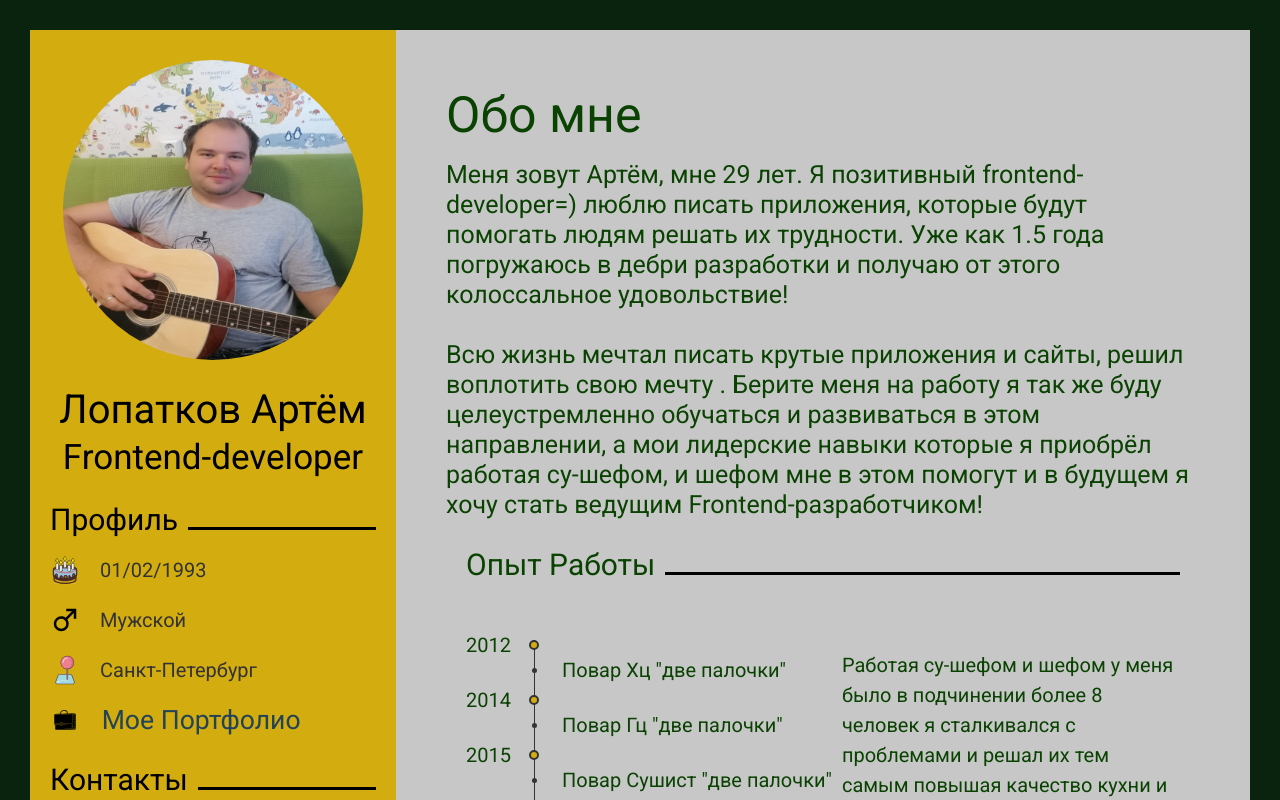
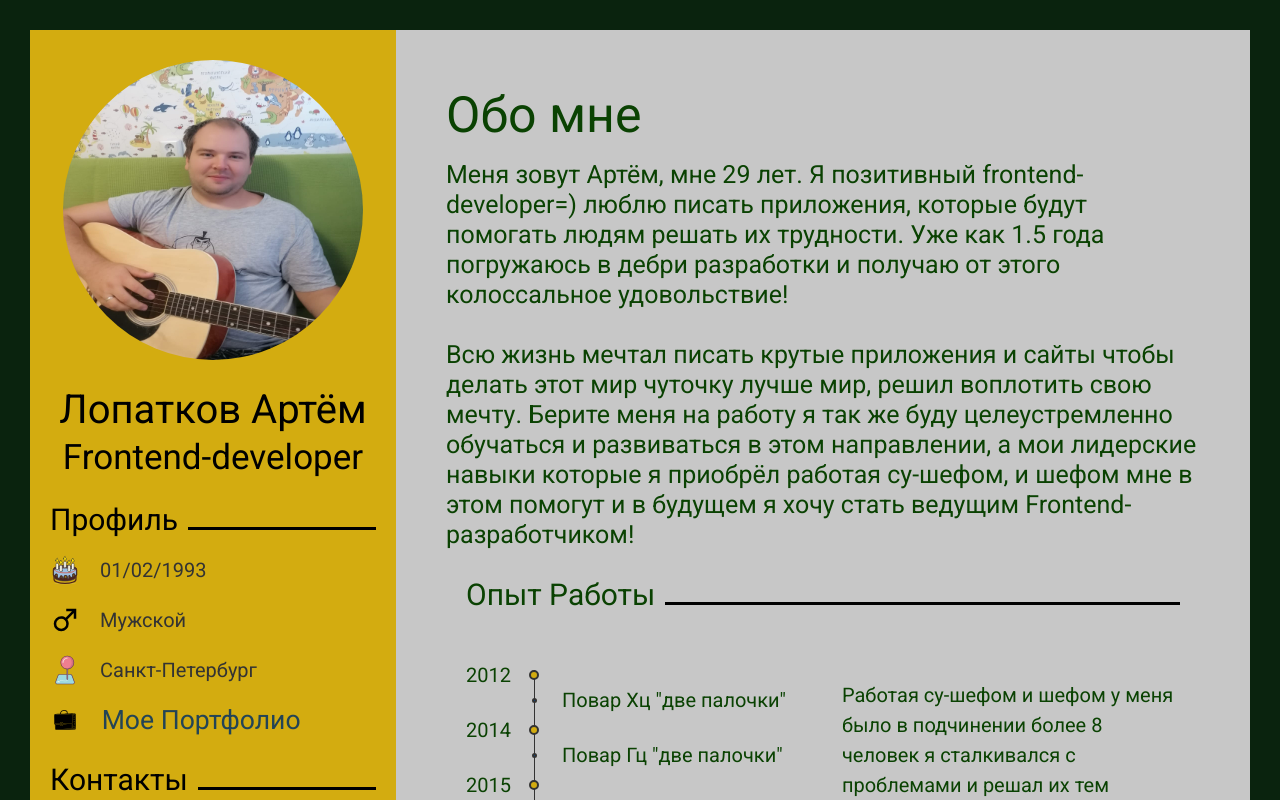
Before and after one commit to Polorion/summaryNew, a React (Create React App) app: page / in a window 1280 px wide. Shown: the top 800 px of the page. Built offline with nearby package versions, Linux system fonts and the light colour scheme.

Commit message:
Update Owner.jsx

```diff
--- a/src/components/Body/Right/Owner/Owner.jsx
+++ b/src/components/Body/Right/Owner/Owner.jsx
@@ -12,11 +12,11 @@ const Owner = () => {
         колоссальное удовольствие!
         <br />
         <br />
-        Всю жизнь мечтал писать крутые приложения и сайты, решил воплотить свою
-        мечту . Берите меня на работу я так же буду целеустремленно обучаться и
-        развиваться в этом направлении, а мои лидерские навыки которые я
-        приобрёл работая су-шефом, и шефом мне в этом помогут и в будущем я хочу
-        стать ведущим Frontend-разработчиком!
+        Всю жизнь мечтал писать крутые приложения и сайты чтобы делать этот мир
+        чуточку лучше мир, решил воплотить свою мечту. Берите меня на работу я
+        так же буду целеустремленно обучаться и развиваться в этом направлении,
+        а мои лидерские навыки которые я приобрёл работая су-шефом, и шефом мне
+        в этом помогут и в будущем я хочу стать ведущим Frontend-разработчиком!
       </p>
     </div>
   );
```
